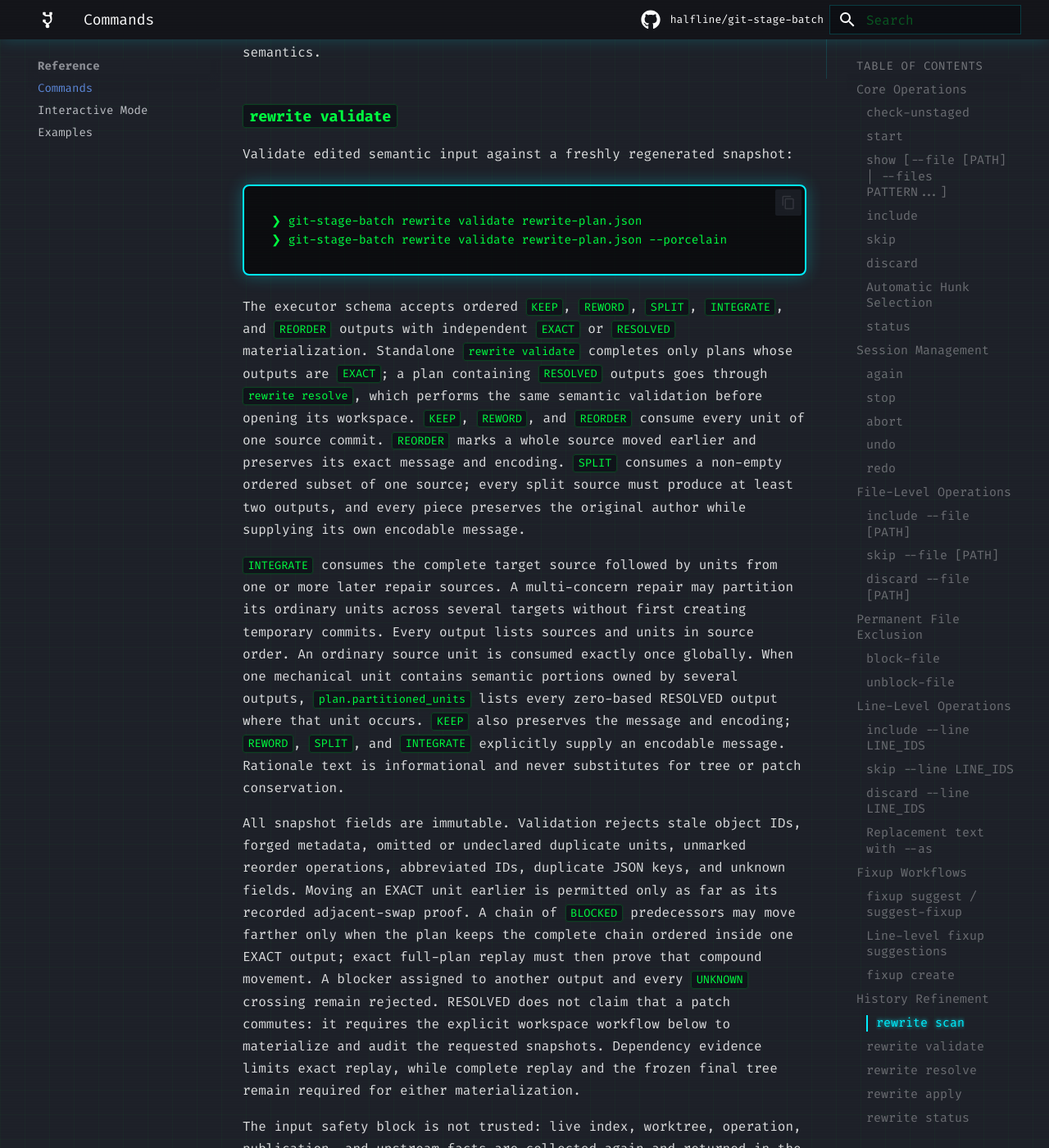
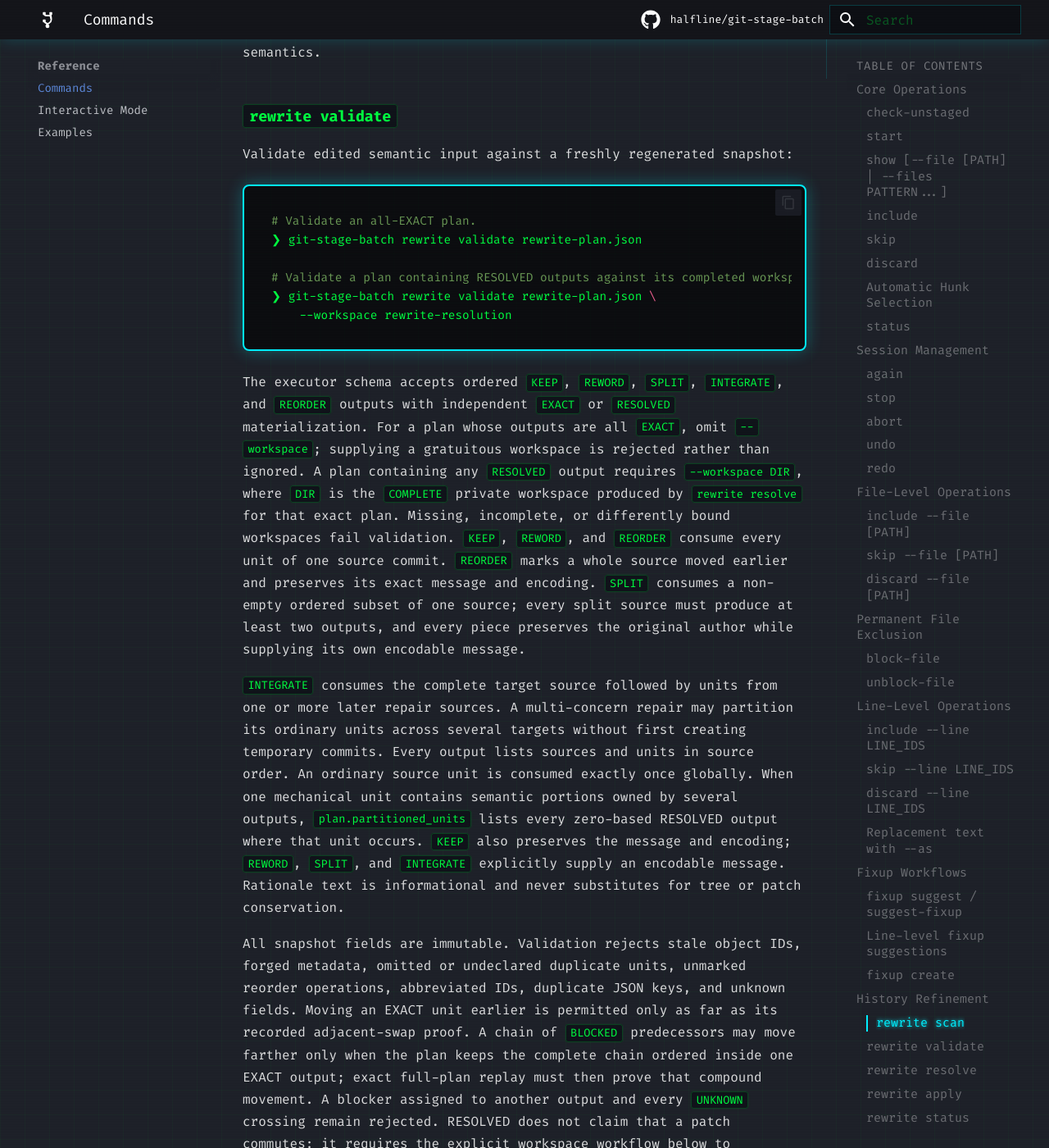
Before and after one commit to halfline/git-stage-batch, an MkDocs documentation site: the page built from docs/commands.md, in a window 1280 px wide and 1400 px high, scrolled down 29218 px. Shown: the whole window at 82% size. Built offline with MkDocs 1.6.1 and Material for MkDocs 9.7.7, drawn with Linux system fonts in a browser that asks for light colours; comment, search, counter and statistics services are not loaded; some of the changed text lies outside the part shown.

Commit message:
docs: Explain completed resolution validation
The command reference explains how rewrite resolution creates and completes
a private external workspace one output at a time.

Users cannot tell how to submit that workspace for deterministic
validation, which provenance appears in the report, or whether validation
can repair or advance external state.

This commit documents `--workspace`, exact-versus-resolved mode selection,
read-only quarantine replay, completion-digest reporting, and the current
boundary that keeps external workspaces out of `rewrite apply`.

The next commit will add the same contract to the installed manual page.

````diff
--- a/docs/commands.md
+++ b/docs/commands.md
@@ -1048,15 +1048,21 @@
 Validate edited semantic input against a freshly regenerated snapshot:
 
 ```bash
+# Validate an all-EXACT plan.
 ❯ git-stage-batch rewrite validate rewrite-plan.json
-❯ git-stage-batch rewrite validate rewrite-plan.json --porcelain
+
+# Validate a plan containing RESOLVED outputs against its completed workspace.
+❯ git-stage-batch rewrite validate rewrite-plan.json \
+    --workspace rewrite-resolution
 ```
 
 The executor schema accepts ordered `KEEP`, `REWORD`, `SPLIT`, `INTEGRATE`,
 and `REORDER` outputs with independent `EXACT` or `RESOLVED` materialization.
-Standalone `rewrite validate` completes only plans whose outputs are `EXACT`;
-a plan containing `RESOLVED` outputs goes through `rewrite resolve`, which
-performs the same semantic validation before opening its workspace.
+For a plan whose outputs are all `EXACT`, omit `--workspace`; supplying a
+gratuitous workspace is rejected rather than ignored. A plan containing any
+`RESOLVED` output requires `--workspace DIR`, where `DIR` is the `COMPLETE`
+private workspace produced by `rewrite resolve` for that exact plan. Missing,
+incomplete, or differently bound workspaces fail validation.
 `KEEP`, `REWORD`, and `REORDER` consume every unit of one source commit.
 `REORDER` marks a whole source moved earlier and preserves its exact message
 and encoding. `SPLIT` consumes a non-empty ordered subset of one source; every
@@ -1086,6 +1092,16 @@
 materialize and audit the requested snapshots. Dependency evidence limits
 exact replay, while complete replay and the frozen final tree remain required
 for either materialization.
+
+Completed-workspace validation is read-only. It authenticates the immutable
+workspace binding, receipts, result artifacts, and `complete.json`, then
+replays both exact and resolved outputs in a fresh Git object quarantine and
+rechecks the frozen final tree. It does not repair or advance the workspace,
+and no candidate objects or refs persist. Successful output reports the
+authenticated completion SHA-256 digest. Porcelain output always includes
+`summary.resolved_outputs`; its top-level `resolution` is `null` for an
+all-EXACT plan or an object containing `workspace`, `complete_sha256`, and
+`resolved_outputs` for completed-workspace validation.
 
 The input safety block is not trusted: live index, worktree, operation,
 publication, and upstream facts are collected again and returned in the
@@ -1140,6 +1156,9 @@
 safely reports the current request without accepting its seeded result.
 The first invocation requires that the workspace path does not exist;
 subsequent invocations reopen only the workspace bound to the same plan.
+The completed external workspace is currently an input only to
+`rewrite validate`. `rewrite apply` does not yet accept `--workspace`, so
+this slice does not use the workspace to build or publish replacement commits.
 
 ### `rewrite apply`
 
````
